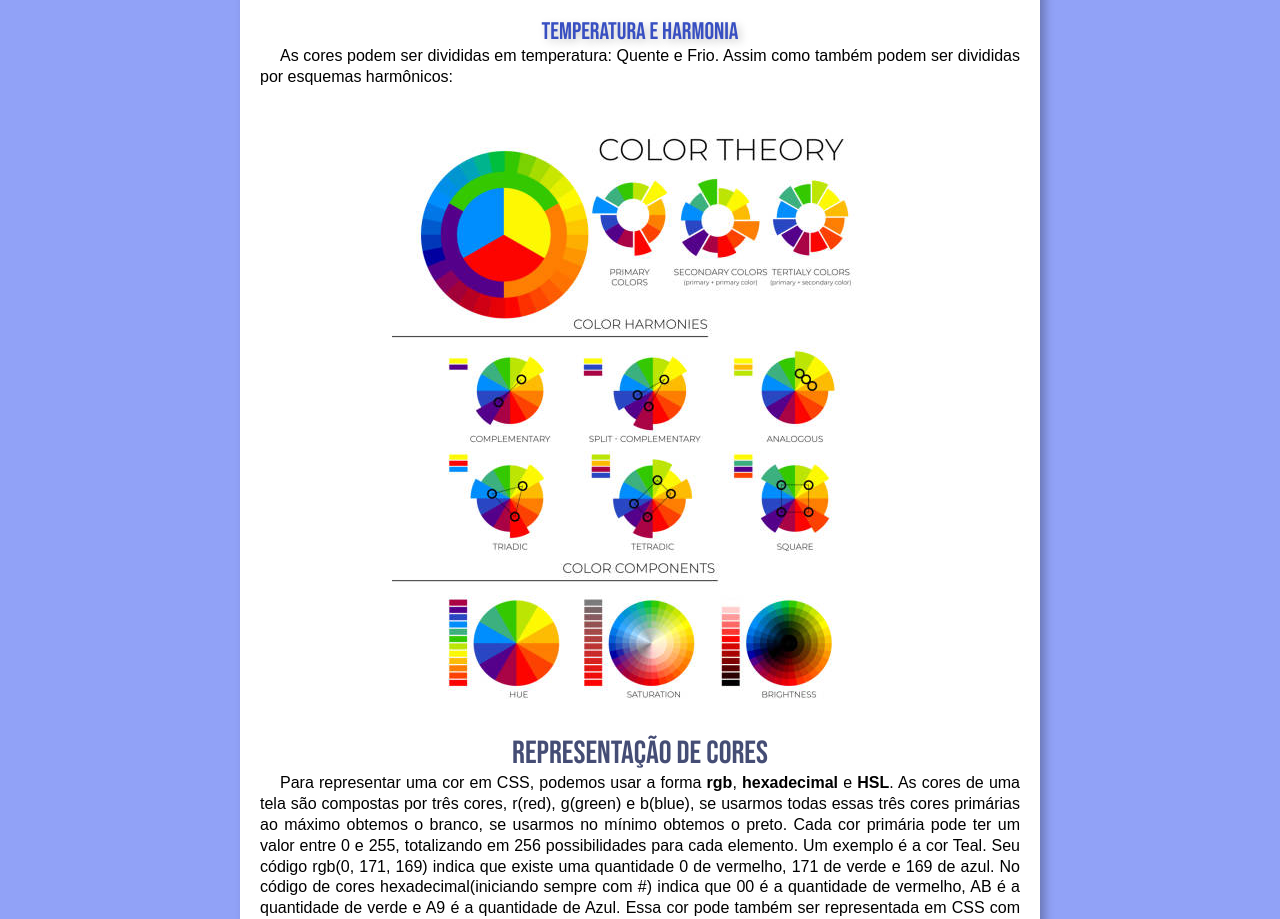
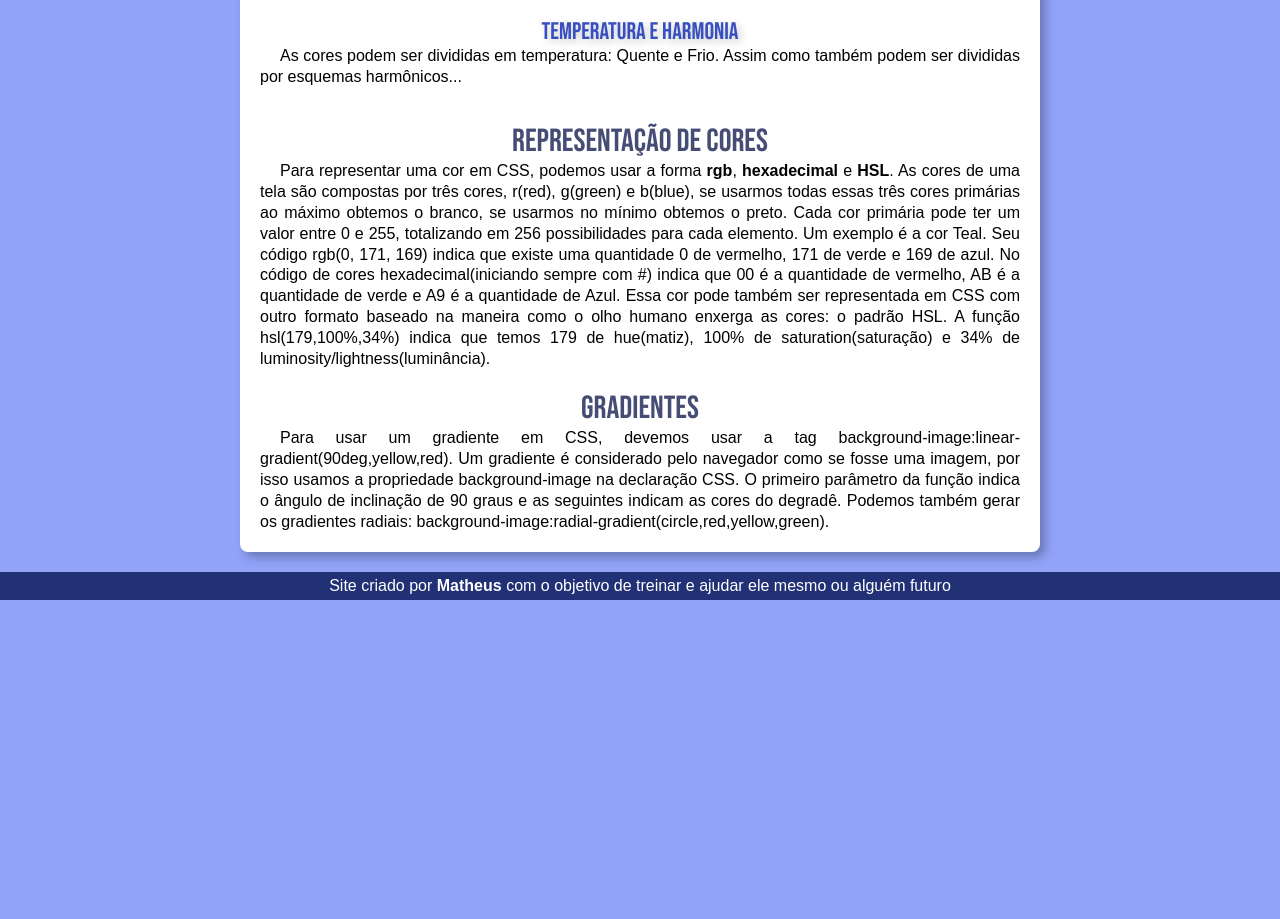
Before and after one commit to MatheusLRocha/site-estudos, a plain HTML site: page pagina05.html in a window 1280 px wide. Shown: the part 896-1815 px from the top of the page. After the commit the page ends 1496 px from the top, so only its background shows below. Drawn offline with Linux system fonts and the light colour scheme.

Commit message:
atualizado

```diff
--- a/pagina05.html
+++ b/pagina05.html
@@ -66,12 +66,7 @@
 
             <h3 id="harmonia">Temperatura e Harmonia</h3>
 
-            <p>As cores podem ser divididas em temperatura: Quente e Frio. Assim como também podem ser divididas por esquemas harmônicos:</p>
-
-            <picture>
-                <source media="(max-width: 500px)" srcset="Imagens/harmonia-cores-pq.jpg" type="image/jpg">
-                <img src="Imagens/harmonia-cores.jpg" alt="harmonia-cores">
-            </picture>
+            <p>As cores podem ser divididas em temperatura: Quente e Frio. Assim como também podem ser divididas por esquemas harmônicos...</p>
 
             <h2 id="representacao-cores">Representação de Cores</h2>
 
```
Also changed, not shown: Imagens/harmonia-cores-pq.jpg (deleted), Imagens/harmonia-cores.jpg (deleted).
